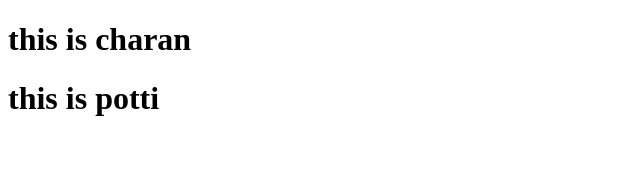
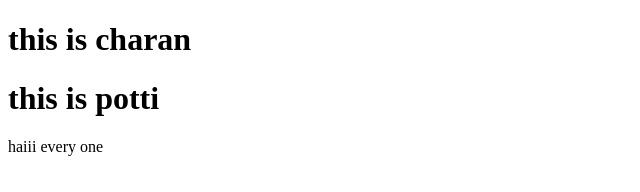
Before and after one commit to VenkataCharan1/potti, a plain HTML site: page index.html in a window 1280 px wide. Shown: the full height of the page, 0-640 px from the left. Drawn offline with Linux system fonts and the light colour scheme.

Commit message:
Update index.html

```diff
--- a/index.html
+++ b/index.html
@@ -8,5 +8,6 @@
 <body>
  <h1>this is charan</h1>
  <h1>this is potti</h1>
+    <p>haiii every one</p>
 </body>
 </html>
```
